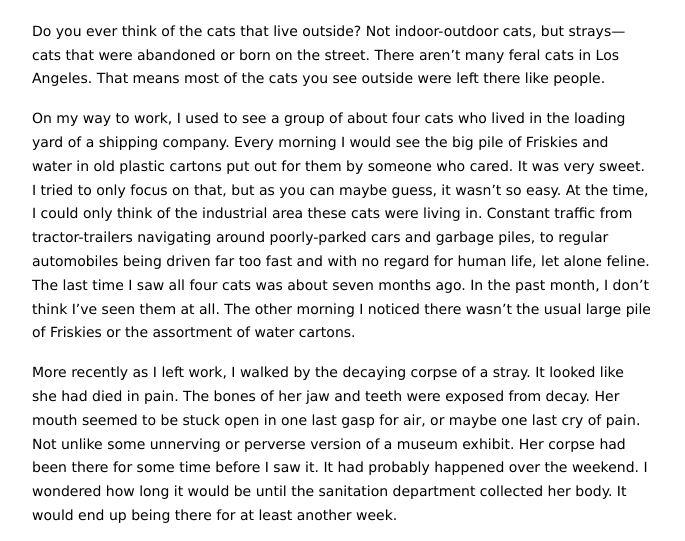
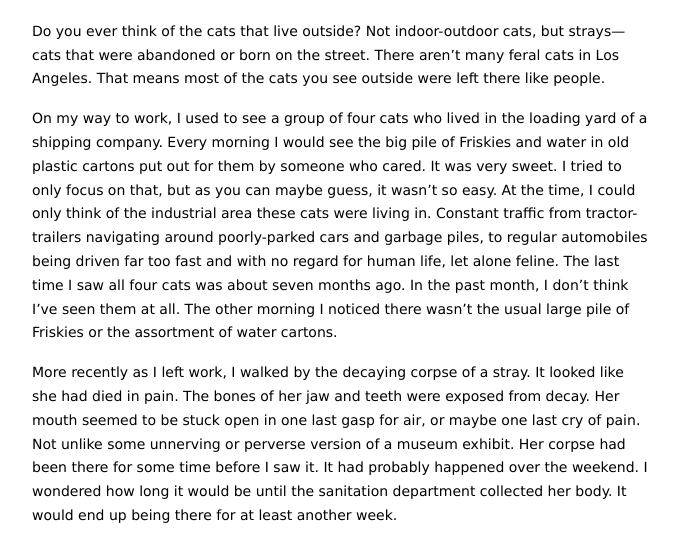
Before and after one commit to xblondegodx/bongwithahooker.net, a plain HTML site: page cats.html in a window 1280 px wide. Shown: the part 664-1205 px from the top of the page, without its empty margins (298-983 px from the left). Drawn offline with Linux system fonts and the light colour scheme.

Commit message:
Update cats.html

```diff
--- a/cats.html
+++ b/cats.html
@@ -47,7 +47,7 @@
 
 <p>Do you ever think of the cats that live outside? Not indoor-outdoor cats, but strays—cats that were abandoned or born on the street. There aren’t many feral cats in Los Angeles. That means most of the cats you see outside were left there like people.</p>
 
-<p>On my way to work, I used to see a group of about four cats who lived in the loading yard of a shipping company. Every morning I would see the big pile of Friskies and water in old plastic cartons put out for them by someone who cared. It was very sweet. I tried to only focus on that, but as you can maybe guess, it wasn’t so easy. At the time, I could only think of the industrial area these cats were living in. Constant traffic from tractor-trailers navigating around poorly-parked cars and garbage piles, to regular automobiles being driven far too fast and with no regard for human life, let alone feline. The last time I saw all four cats was about seven months ago. In the past month, I don’t think I’ve seen them at all. The other morning I noticed there wasn’t the usual large pile of Friskies or the assortment of water cartons.</p>
+<p>On my way to work, I used to see a group of four cats who lived in the loading yard of a shipping company. Every morning I would see the big pile of Friskies and water in old plastic cartons put out for them by someone who cared. It was very sweet. I tried to only focus on that, but as you can maybe guess, it wasn’t so easy. At the time, I could only think of the industrial area these cats were living in. Constant traffic from tractor-trailers navigating around poorly-parked cars and garbage piles, to regular automobiles being driven far too fast and with no regard for human life, let alone feline. The last time I saw all four cats was about seven months ago. In the past month, I don’t think I’ve seen them at all. The other morning I noticed there wasn’t the usual large pile of Friskies or the assortment of water cartons.</p>
 
 <p>More recently as I left work, I walked by the decaying corpse of a stray. It looked like she had died in pain. The bones of her jaw and teeth were exposed from decay. Her mouth seemed to be stuck open in one last gasp for air, or maybe one last cry of pain. Not unlike some unnerving or perverse version of a museum exhibit. Her corpse had been there for some time before I saw it. It had probably happened over the weekend. I wondered how long it would be until the sanitation department collected her body. It would end up being there for at least another week.</p>
 
```
